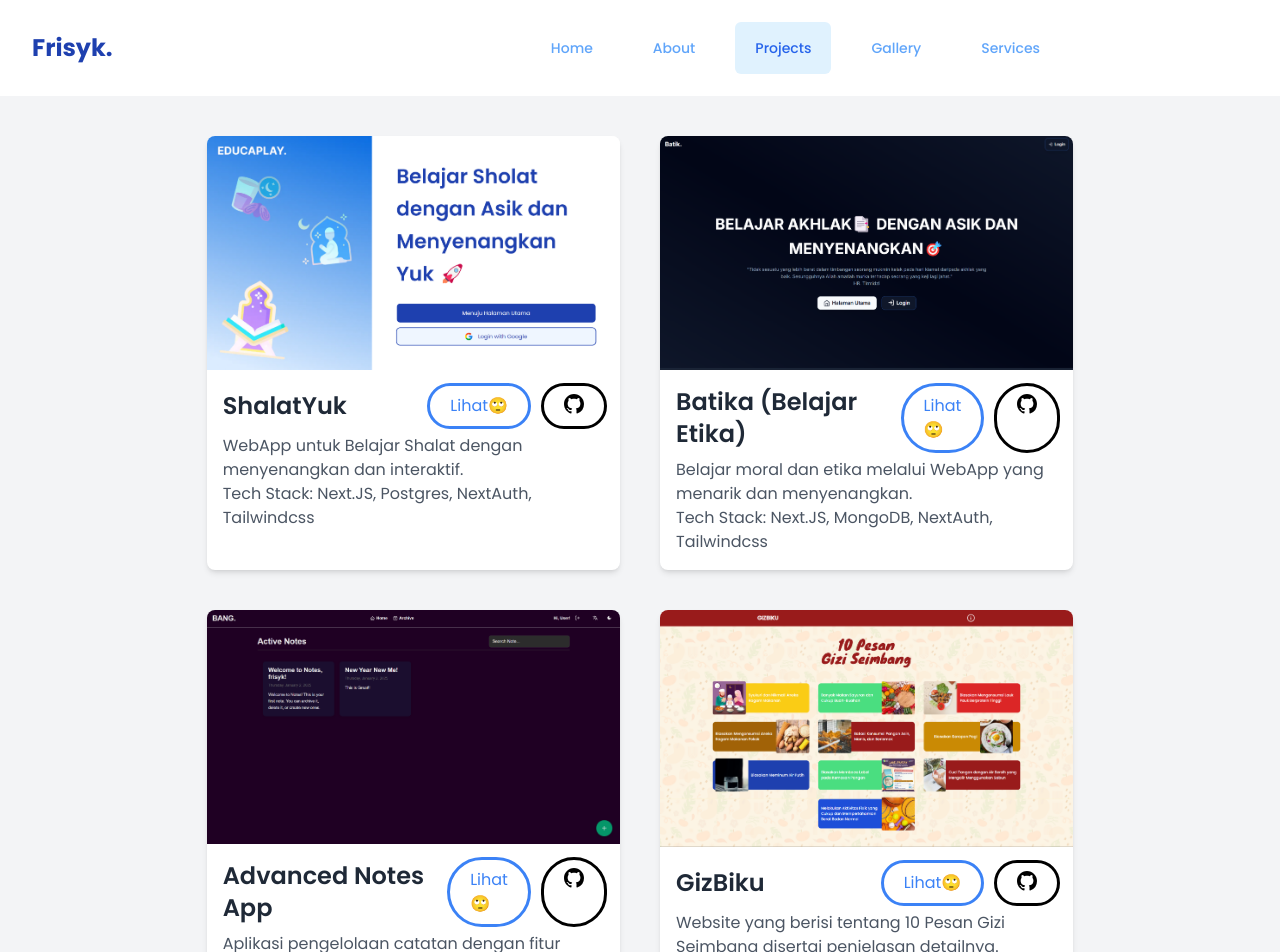
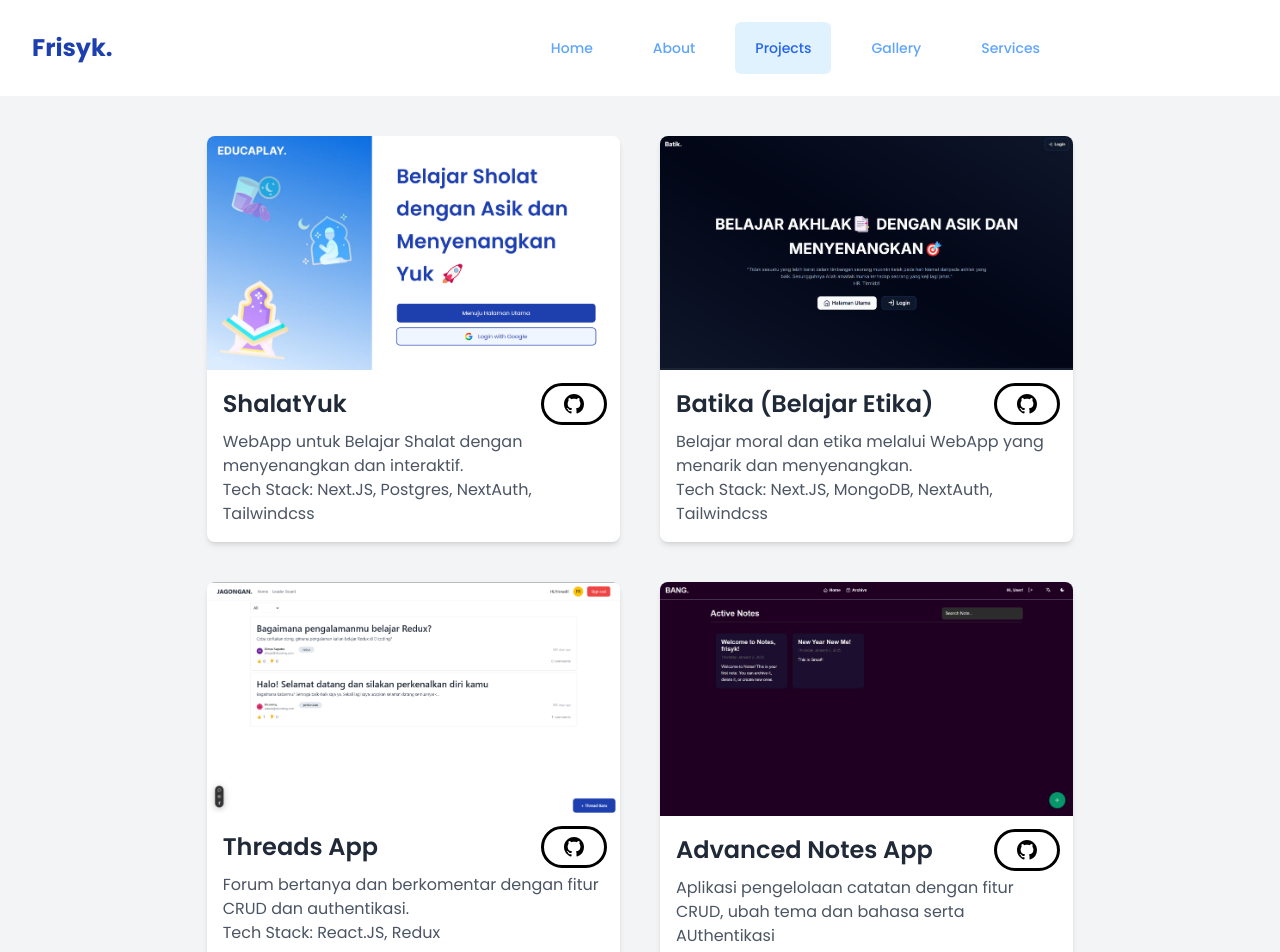
Before and after one commit to Frisyk/star, a Next.js app: page /projects in a window 1280 px wide. Shown: the top 952 px of the page. Built offline with nearby package versions, Linux system fonts and the light colour scheme.

Commit message:
styles: projects

```diff
--- a/app/layout.jsx
+++ b/app/layout.jsx
@@ -17,7 +17,7 @@
   return (
     <html lang="en">
       <body className={`${inter.className} no-scrollbar`}>
-      <Header />
+          <Header />
           {children}
         <Footer />
         </body>
--- a/app/page.jsx
+++ b/app/page.jsx
@@ -16,7 +16,7 @@
           <div className="text-blue-800 flex flex-col gap-2">
             <h1 className="lg:text-5xl text-3xl font-semibold">Hi, There!</h1>
             <h1 className="lg:text-7xl text-4xl font-semibold uppercase">I&apos;m Frisnadi✨</h1>
-            <p className="lg:text-4xl text-lg leading-3 lg:py-2 mb-5">
+            <p className="lg:text-3xl text-lg tracking-wider lg:py-2 leading-relaxed mb-3">
               Web and Mobile <span className="font-bold">Developer💻</span> also Graphic{' '}
               <span className="font-bold">Designer✒️</span> Enthusiasts
             </p>
--- a/app/projects/page.jsx
+++ b/app/projects/page.jsx
@@ -24,7 +24,7 @@
 function Project({ img, title, url, github, desc }) {
   return (
     <div className="bg-white shadow-md m-5 w-full md:w-1/2 lg:w-1/3 xl:w-1/3 rounded-lg overflow-hidden transform transition duration-500 hover:scale-105">
-      <div className="relative ">
+      <Link href={url} target='_blank' className="relative ">
         <Image
           src={img}
           width={500}
@@ -32,20 +32,16 @@
           alt={title}
           className="hover:opacity-75 object-cover transition-opacity duration-300"
         />
-      </div>
+      </Link>
       <div className="p-4">
         <div className='flex justify-between items-center mb-2'>
           <h1 className="text-xl md:text-2xl font-semibold text-gray-800">{title}</h1>
-          <div className='flex gap-4'>
-            <Link href={url} passHref
-              className="text-blue-500 hover:bg-blue-600 hover:text-blue-100 py-2 px-5 rounded-full outline transition-colors duration-300" target='_blank'>
-                Lihat🙄
-            </Link>
+
+
             <Link href={github} passHref
               className="text-black text-xl hover:bg-slate-900 hover:text-slate-100 py-2 px-5 rounded-full outline transition-colors duration-300" target='_blank'>
                 <BsGithub/>
             </Link>
-          </div>
 
         </div>
         <p className="text-gray-600" dangerouslySetInnerHTML={{ __html: desc || "" }}></p>
--- a/components/Data.js
+++ b/components/Data.js
@@ -94,6 +94,14 @@
         github: "https://github.com/Frisyk/next-mongo"
     },
     {
+        id:9,
+        title: "Threads App",
+        desc: "Forum bertanya dan berkomentar dengan fitur CRUD dan authentikasi. <br/> Tech Stack: React.JS, Redux",
+        image: "/project/threads.png",
+        slug: "https://threads-app-one-tan.vercel.app/",
+        github: "https://github.com/Frisyk/thread-app"
+    },
+    {
         id:8,
         title: "Advanced Notes App",
         desc: "Aplikasi pengelolaan catatan dengan fitur CRUD, ubah tema dan bahasa serta AUthentikasi <br/> Tech Stack: React.Js, Context",
@@ -118,14 +126,6 @@
         github: "https://github.com/Frisyk/notes-app"
     },
     {
-        id:9,
-        title: "Threads App",
-        desc: "Forum bertanya dan berkomentar dengan fitur CRUD dan authentikasi. <br/> Tech Stack: React.JS, Redux",
-        image: "/project/threads.png",
-        slug: "https://threads-app-one-tan.vercel.app/",
-        github: "https://github.com/Frisyk/thread-app"
-    },
-    {
         id:4,
         title: "3D Website",
         desc: "Website 3D yang berisi lorem ipsum dolor sit amet. <br/> Tech Stack: Three.JS",
```
Also changed, not shown: example.txt (deleted), example2.txt (deleted), example3.txt (deleted).
